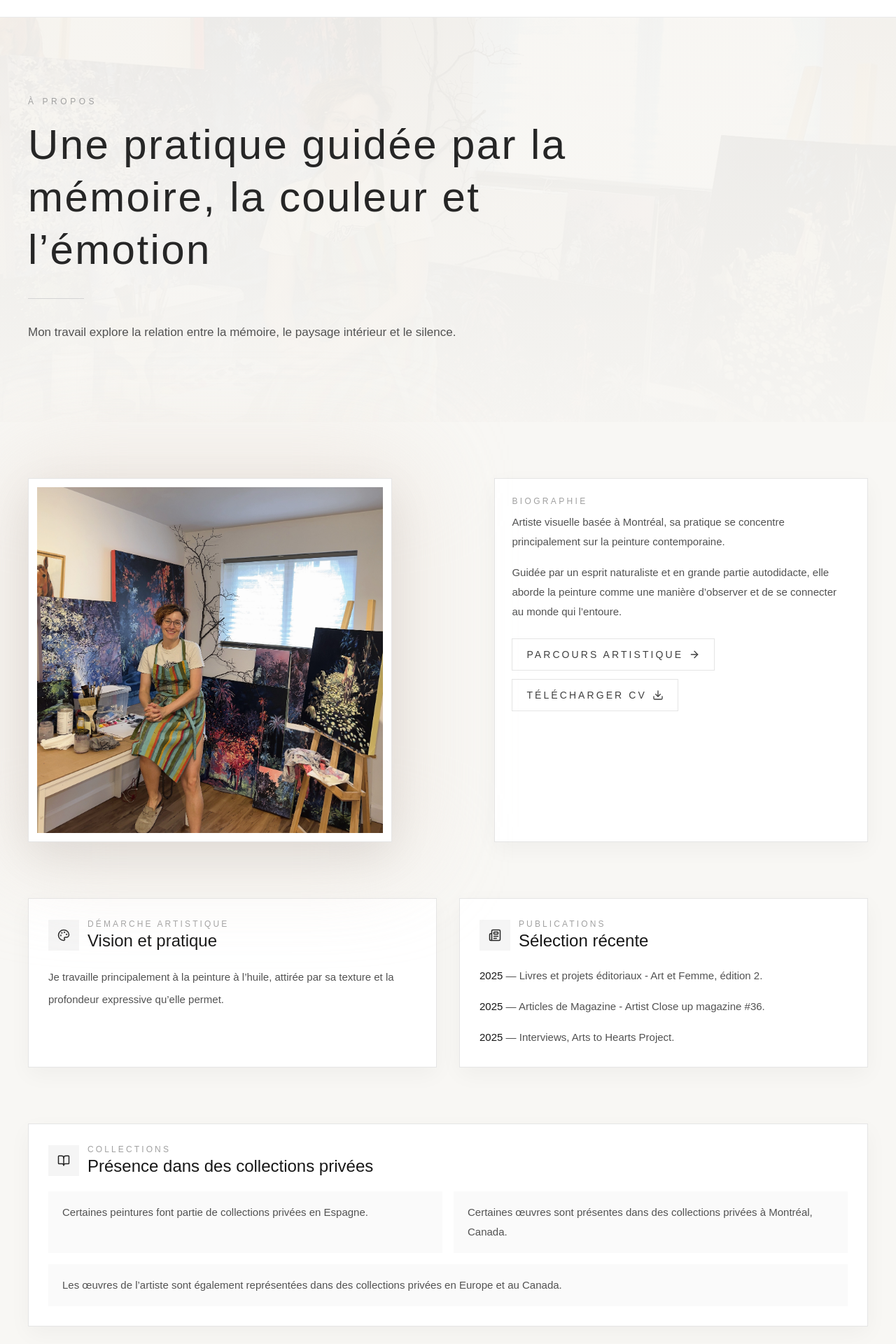
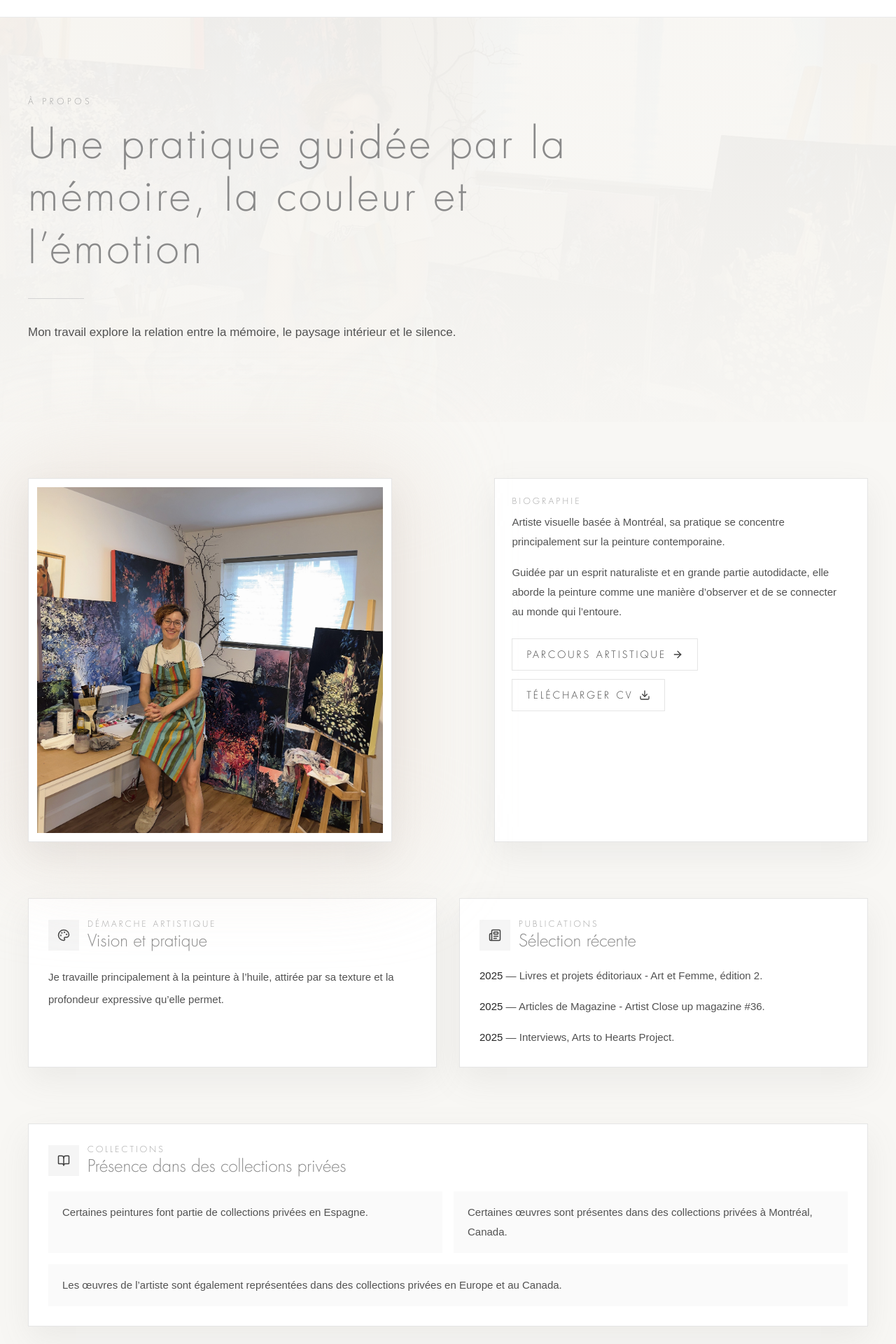
Before and after one commit to Firasxgharbii/sararodriguezserrano, a Next.js app: page /about in a window 1280 px wide. Shown: the part 120-2040 px from the top of the page at 70% size. Built offline with nearby package versions, Linux system fonts and the light colour scheme.

Commit message:
Update latest design and footer changes

```diff
--- a/app/about/page.tsx
+++ b/app/about/page.tsx
@@ -27,6 +27,14 @@ const cvFiles: Record<Lang, string> = {
   es: "/cv/CV Spanish Sara Rodriguez.pdf",
 };
 
+const futuraLight = {
+  fontFamily:
+    '"FuturaLightCustom", "Futura W02 Light", "Futura PT", Futura, "Avenir Next", "Helvetica Neue", Arial, sans-serif',
+  fontWeight: 300,
+};
+
+const softShadow = "shadow-[0_18px_45px_rgba(120,120,120,0.10)]";
+
 function getProfileWrapperSize(size: "small" | "medium" | "large") {
   switch (size) {
     case "small":
@@ -46,7 +54,12 @@ export default function AboutPage() {
   useEffect(() => {
     const syncLang = () => {
       const savedLang = localStorage.getItem(LANG_STORAGE_KEY) as Lang | null;
-      setLang(savedLang === "fr" || savedLang === "en" || savedLang === "es" ? savedLang : "fr");
+
+      setLang(
+        savedLang === "fr" || savedLang === "en" || savedLang === "es"
+          ? savedLang
+          : "fr"
+      );
     };
 
     const loadContent = () => {
@@ -76,19 +89,28 @@ export default function AboutPage() {
       ...defaultSiteContent.about.profileImage,
       ...(content.about?.profileImage ?? {}),
     },
-    publications: content.about?.publications ?? defaultSiteContent.about.publications,
-    collections: content.about?.collections ?? defaultSiteContent.about.collections,
-    exhibitions: content.about?.exhibitions ?? defaultSiteContent.about.exhibitions,
-    formations: content.about?.formations ?? defaultSiteContent.about.formations,
-    distinctions: content.about?.distinctions ?? defaultSiteContent.about.distinctions,
+    publications:
+      content.about?.publications ?? defaultSiteContent.about.publications,
+    collections:
+      content.about?.collections ?? defaultSiteContent.about.collections,
+    exhibitions:
+      content.about?.exhibitions ?? defaultSiteContent.about.exhibitions,
+    formations:
+      content.about?.formations ?? defaultSiteContent.about.formations,
+    distinctions:
+      content.about?.distinctions ?? defaultSiteContent.about.distinctions,
   };
 
   const handleDownloadCV = () => {
     const savedLang = localStorage.getItem(LANG_STORAGE_KEY) as Lang | null;
+
     const activeLang: Lang =
-      savedLang === "fr" || savedLang === "en" || savedLang === "es" ? savedLang : "fr";
+      savedLang === "fr" || savedLang === "en" || savedLang === "es"
+        ? savedLang
+        : "fr";
 
     const rawPath = cvFiles[activeLang];
+
     const link = document.createElement("a");
     link.href = encodeURI(rawPath);
     link.download = rawPath.split("/").pop() || "cv.pdf";
@@ -115,15 +137,24 @@ export default function AboutPage() {
           />
         </div>
 
-        <div className="absolute inset-0 bg-[linear-gradient(to_bottom,rgba(248,247,244,0.72),rgba(248,247,244,0.94))]" />
+        <div className="absolute inset-0 bg-[linear-gradient(to_bottom,rgba(248,247,244,0.76),rgba(248,247,244,0.96))]" />
 
         <div className="relative mx-auto max-w-7xl px-6 py-24 lg:px-10 lg:py-28">
           <div className="max-w-4xl">
-            <p className="mb-4 text-xs uppercase tracking-[0.38em] text-neutral-400">
+            <p
+              className="mb-4 text-xs uppercase tracking-[0.38em] text-neutral-400"
+              style={futuraLight}
+            >
               {t(about.badge, lang)}
             </p>
 
-            <h1 className="text-4xl font-light leading-tight tracking-[0.04em] text-neutral-800 sm:text-5xl lg:text-6xl">
+            <h1
+              className="text-4xl leading-tight text-[#8a8a8a] sm:text-5xl lg:text-6xl"
+              style={{
+                ...futuraLight,
+                letterSpacing: "0.06em",
+              }}
+            >
               {t(about.title, lang)}
             </h1>
 
@@ -143,7 +174,7 @@ export default function AboutPage() {
               <div className="absolute inset-0 scale-110 bg-[#e9dfd7] opacity-70 blur-3xl" />
 
               <div
-                className={`relative overflow-hidden border border-neutral-200 bg-white p-3 shadow-[0_20px_60px_rgba(0,0,0,0.08)] ${getProfileWrapperSize(
+                className={`relative overflow-hidden border border-neutral-200 bg-white p-3 ${softShadow} ${getProfileWrapperSize(
                   about.profileImage.size
                 )}`}
               >
@@ -160,8 +191,11 @@ export default function AboutPage() {
             </div>
           </div>
 
-          <div className="border border-neutral-200 bg-white p-6 shadow-[0_10px_30px_rgba(0,0,0,0.04)]">
-            <p className="mb-2 text-xs uppercase tracking-[0.28em] text-neutral-400">
+          <div className={`border border-neutral-200 bg-white p-6 ${softShadow}`}>
+            <p
+              className="mb-2 text-xs uppercase tracking-[0.28em] text-neutral-400"
+              style={futuraLight}
+            >
               {t(about.bioTitle, lang)}
             </p>
 
@@ -176,8 +210,9 @@ export default function AboutPage() {
             <div className="mt-6 flex flex-wrap gap-3">
               <a
                 href="#parcours"
-className="inline-flex items-center gap-2 border border-neutral-200 px-5 py-3 text-sm uppercase tracking-[0.22em] text-neutral-700 transition duration-300 hover:border-neutral-900 hover:text-neutral-900"
->
+                className="inline-flex items-center gap-2 border border-neutral-200 px-5 py-3 text-sm uppercase tracking-[0.22em] text-neutral-700 transition duration-300 hover:border-neutral-400 hover:bg-neutral-50 hover:text-neutral-900"
+                style={futuraLight}
+              >
                 {t(about.parcoursButtonLabel, lang)}
                 <ArrowRight size={16} />
               </a>
@@ -185,7 +220,8 @@ className="inline-flex items-center gap-2 border border-neutral-200 px-5 py-3 te
               <button
                 type="button"
                 onClick={handleDownloadCV}
-                className="inline-flex items-center gap-2 border border-neutral-200 px-5 py-3 text-sm uppercase tracking-[0.22em] text-neutral-700 transition duration-300 hover:border-neutral-900 hover:text-neutral-900"
+                className="inline-flex items-center gap-2 border border-neutral-200 px-5 py-3 text-sm uppercase tracking-[0.22em] text-neutral-700 transition duration-300 hover:border-neutral-400 hover:bg-neutral-50 hover:text-neutral-900"
+                style={futuraLight}
               >
                 {t(about.cvButtonLabel, lang)}
                 <Download size={16} />
@@ -195,16 +231,24 @@ className="inline-flex items-center gap-2 border border-neutral-200 px-5 py-3 te
         </div>
 
         <div className="mb-20 grid gap-8 lg:grid-cols-2">
-          <div className="border border-neutral-200 bg-white p-7 shadow-[0_10px_30px_rgba(0,0,0,0.04)]">
+          <div className={`border border-neutral-200 bg-white p-7 ${softShadow}`}>
             <div className="mb-5 flex items-center gap-3">
-              <div className="flex h-11 w-11 items-center justify-center bg-neutral-100 text-neutral-800">
+              <div className="flex h-11 w-11 items-center justify-center bg-neutral-100 text-neutral-700">
                 <Palette size={18} />
               </div>
+
               <div>
-                <p className="text-xs uppercase tracking-[0.26em] text-neutral-400">
+                <p
+                  className="text-xs uppercase tracking-[0.26em] text-neutral-400"
+                  style={futuraLight}
+                >
                   {t(about.visionBadge, lang)}
                 </p>
-                <h3 className="text-2xl font-light text-neutral-900">
+
+                <h3
+                  className="text-2xl text-[#8a8a8a]"
+                  style={futuraLight}
+                >
                   {t(about.visionTitle, lang)}
                 </h3>
               </div>
@@ -215,16 +259,24 @@ className="inline-flex items-center gap-2 border border-neutral-200 px-5 py-3 te
             </p>
           </div>
 
-          <div className="border border-neutral-200 bg-white p-7 shadow-[0_10px_30px_rgba(0,0,0,0.04)]">
+          <div className={`border border-neutral-200 bg-white p-7 ${softShadow}`}>
             <div className="mb-5 flex items-center gap-3">
-              <div className="flex h-11 w-11 items-center justify-center bg-neutral-100 text-neutral-800">
+              <div className="flex h-11 w-11 items-center justify-center bg-neutral-100 text-neutral-700">
                 <Newspaper size={18} />
               </div>
+
               <div>
-                <p className="text-xs uppercase tracking-[0.26em] text-neutral-400">
+                <p
+                  className="text-xs uppercase tracking-[0.26em] text-neutral-400"
+                  style={futuraLight}
+                >
                   {t(about.publicationsBadge, lang)}
                 </p>
-                <h3 className="text-2xl font-light text-neutral-900">
+
+                <h3
+                  className="text-2xl text-[#8a8a8a]"
+                  style={futuraLight}
+                >
                   {t(about.publicationsTitle, lang)}
                 </h3>
               </div>
@@ -233,7 +285,7 @@ className="inline-flex items-center gap-2 border border-neutral-200 px-5 py-3 te
             <div className="space-y-4 text-[15px] leading-7 text-neutral-600">
               {about.publications.map((item, index) => (
                 <p key={index}>
-                  <span className="font-medium text-neutral-900">
+                  <span className="font-medium text-neutral-800">
                     {item.year}
                   </span>{" "}
                   — {t(item.text, lang)}
@@ -243,16 +295,24 @@ className="inline-flex items-center gap-2 border border-neutral-200 px-5 py-3 te
           </div>
         </div>
 
-        <div className="mb-20 border border-neutral-200 bg-white p-7 shadow-[0_10px_30px_rgba(0,0,0,0.04)]">
+        <div className={`mb-20 border border-neutral-200 bg-white p-7 ${softShadow}`}>
           <div className="mb-5 flex items-center gap-3">
-            <div className="flex h-11 w-11 items-center justify-center bg-neutral-100 text-neutral-800">
+            <div className="flex h-11 w-11 items-center justify-center bg-neutral-100 text-neutral-700">
               <BookOpen size={18} />
             </div>
+
             <div>
-              <p className="text-xs uppercase tracking-[0.26em] text-neutral-400">
+              <p
+                className="text-xs uppercase tracking-[0.26em] text-neutral-400"
+                style={futuraLight}
+              >
                 {t(about.collectionsBadge, lang)}
               </p>
-              <h3 className="text-2xl font-light text-neutral-900">
+
+              <h3
+                className="text-2xl text-[#8a8a8a]"
+                style={futuraLight}
+              >
                 {t(about.collectionsTitle, lang)}
               </h3>
             </div>
@@ -278,25 +338,35 @@ className="inline-flex items-center gap-2 border border-neutral-200 px-5 py-3 te
 
         <div
           id="parcours"
-          className="border border-neutral-200 bg-white p-7 shadow-[0_10px_30px_rgba(0,0,0,0.04)]"
+          className={`border border-neutral-200 bg-white p-7 ${softShadow}`}
         >
-          <p className="mb-2 text-xs uppercase tracking-[0.28em] text-neutral-400">
+          <p
+            className="mb-2 text-xs uppercase tracking-[0.28em] text-neutral-400"
+            style={futuraLight}
+          >
             {t(about.parcoursBadge, lang)}
           </p>
 
-          <h3 className="mb-8 text-4xl font-light text-neutral-900 sm:text-5xl">
+          <h3
+            className="mb-8 text-4xl text-[#8a8a8a] sm:text-5xl"
+            style={futuraLight}
+          >
             {t(about.parcoursTitle, lang)}
           </h3>
 
           <div className="grid gap-10 lg:grid-cols-3">
             <div>
-              <h4 className="mb-4 text-sm font-medium uppercase tracking-[0.22em] text-neutral-500">
+              <h4
+                className="mb-4 text-sm uppercase tracking-[0.22em] text-neutral-500"
+                style={futuraLight}
+              >
                 {t(about.exhibitionsTitle, lang)}
               </h4>
+
               <div className="space-y-3 text-[15px] leading-7 text-neutral-600">
                 {about.exhibitions.map((item, index) => (
                   <p key={index}>
-                    <span className="font-medium text-neutral-900">
+                    <span className="font-medium text-neutral-800">
                       {item.year}
                     </span>{" "}
                     — {t(item.text, lang)}
@@ -306,13 +376,17 @@ className="inline-flex items-center gap-2 border border-neutral-200 px-5 py-3 te
             </div>
 
             <div>
-              <h4 className="mb-4 text-sm font-medium uppercase tracking-[0.22em] text-neutral-500">
+              <h4
+                className="mb-4 text-sm uppercase tracking-[0.22em] text-neutral-500"
+                style={futuraLight}
+              >
                 {t(about.formationTitle, lang)}
               </h4>
+
               <div className="space-y-3 text-[15px] leading-7 text-neutral-600">
                 {about.formations.map((item, index) => (
                   <p key={index}>
-                    <span className="font-medium text-neutral-900">
+                    <span className="font-medium text-neutral-800">
                       {item.year}
                     </span>{" "}
                     — {t(item.text, lang)}
@@ -322,13 +396,17 @@ className="inline-flex items-center gap-2 border border-neutral-200 px-5 py-3 te
             </div>
 
             <div>
-              <h4 className="mb-4 text-sm font-medium uppercase tracking-[0.22em] text-neutral-500">
+              <h4
+                className="mb-4 text-sm uppercase tracking-[0.22em] text-neutral-500"
+                style={futuraLight}
+              >
                 {t(about.distinctionsTitle, lang)}
               </h4>
+
               <div className="space-y-3 text-[15px] leading-7 text-neutral-600">
                 {about.distinctions.map((item, index) => (
                   <p key={index}>
-                    <span className="font-medium text-neutral-900">
+                    <span className="font-medium text-neutral-800">
                       {item.year}
                     </span>{" "}
                     — {t(item.text, lang)}
@@ -340,6 +418,16 @@ className="inline-flex items-center gap-2 border border-neutral-200 px-5 py-3 te
         </div>
       </section>
 
+      <style jsx global>{`
+        @font-face {
+          font-family: "FuturaLightCustom";
+          src: url("/fonts/Futura-Light.woff2") format("woff2");
+          font-weight: 300;
+          font-style: normal;
+          font-display: swap;
+        }
+      `}</style>
+
       <Footer />
     </main>
   );
--- a/app/src/components/Footer.tsx
+++ b/app/src/components/Footer.tsx
@@ -2,11 +2,15 @@
 
 import Link from "next/link";
 import { useEffect, useState } from "react";
-import { Instagram, Mail, Image } from "lucide-react";
+import { Facebook, Instagram, Mail } from "lucide-react";
+
+const INSTAGRAM_URL = "https://www.instagram.com/sara_rodriguez_serrano/";
+const FACEBOOK_URL = "https://www.facebook.com/saru.rodriguez.9";
+const EMAIL_URL = "mailto:sararodriguezserrano.art@gmail.com";
 
 const futuraLight = {
   fontFamily:
-    '"Futura PT", Futura, "Avenir Next", "Helvetica Neue", Arial, sans-serif',
+    '"FuturaLightCustom", "Futura W02 Light", "Futura PT", Futura, "Avenir Next", "Helvetica Neue", Arial, sans-serif',
   fontWeight: 300,
 };
 
@@ -21,72 +25,71 @@ export default function Footer() {
 
   return (
     <footer className="w-full border-t border-black/10 bg-[#d6d6d6] text-black">
-      <div className="w-full px-6 py-20 sm:px-10 lg:px-20">
-
-        {/* 🔥 CREDIT */}
+      <div className="w-full px-6 py-16 sm:px-10 sm:py-20 lg:px-20">
         <div
-          className="mb-16 text-[10px] uppercase tracking-[0.34em] text-black/40"
+          className="mb-12 text-center text-[10px] uppercase tracking-[0.34em] text-black/40 sm:mb-16 lg:text-left"
           style={futuraLight}
         >
           Made by OffClassic Studio
         </div>
 
-        <div className="grid items-start gap-14 lg:grid-cols-12">
-
-          {/* NAVIGATION */}
-          <div className="lg:col-span-3">
+        <div className="grid items-start gap-12 lg:grid-cols-12">
+          <div className="text-center lg:col-span-3 lg:text-left">
             <nav
               className="space-y-4 text-[11px] uppercase tracking-[0.28em] text-black/70"
               style={futuraLight}
             >
-              <Link href="/#works" className="block transition hover:text-black">
+              <Link href="/oeuvres" className="block transition hover:text-black">
                 ŒUVRES
               </Link>
 
-              <Link href="/#about" className="block transition hover:text-black">
+              <Link href="/about" className="block transition hover:text-black">
                 À PROPOS
               </Link>
 
-              <Link href="/#contact" className="block transition hover:text-black">
+              <Link href="/contact" className="block transition hover:text-black">
                 CONTACT
               </Link>
             </nav>
           </div>
 
-          {/* SOCIAL */}
-          <div className="space-y-4 text-sm text-black/65 lg:col-span-3">
+          <div className="flex flex-col items-center gap-4 text-sm text-black/65 lg:col-span-3 lg:items-start">
             <a
-              href="https://www.instagram.com/sara_rodriguez_serrano/"
+              href={INSTAGRAM_URL}
               target="_blank"
               rel="noreferrer"
               className="flex items-center gap-3 transition hover:text-black"
+              style={futuraLight}
             >
               <Instagram size={17} strokeWidth={1.5} />
               Instagram
             </a>
 
             <a
-              href="mailto:sararodriguezserrano.art@gmail.com"
+              href={EMAIL_URL}
               className="flex items-center gap-3 transition hover:text-black"
+              style={futuraLight}
             >
               <Mail size={17} strokeWidth={1.5} />
               Email
             </a>
 
             <a
-              href="#"
+              href={FACEBOOK_URL}
+              target="_blank"
+              rel="noreferrer"
               className="flex items-center gap-3 transition hover:text-black"
+              style={futuraLight}
             >
-              <Image size={17} strokeWidth={1.5} />
+              <Facebook size={17} strokeWidth={1.5} />
               Facebook
             </a>
           </div>
 
-          {/* BIG NAME */}
-          <div className="ml-auto flex flex-col items-end text-right lg:col-span-6">
+          <div className="flex flex-col items-center text-center lg:col-span-6 lg:items-end lg:text-right">
             <div
               data-reveal
-              className="reveal text-[46px] uppercase leading-[1.05] text-[#8a8a8a] sm:text-[62px] lg:text-[86px]"
+              className="reveal max-w-[760px] text-[34px] uppercase leading-[1.08] text-[#8a8a8a] sm:text-[54px] lg:text-[82px]"
               style={{
                 ...futuraLight,
                 letterSpacing: "0.08em",
@@ -104,19 +107,27 @@ export default function Footer() {
           </div>
         </div>
 
-        {/* BUTTON */}
-        <div className="mt-16">
-          <Link
-            href="/#contact"
-            className="inline-flex h-11 items-center justify-center border border-black/60 px-12 text-[11px] uppercase tracking-[0.25em] text-black/80 transition hover:bg-black hover:text-white"
-            style={futuraLight}
-          >
-            LET’S CONNECT
-          </Link>
+        <div className="mt-14 flex justify-center lg:justify-start">
+       <Link
+  href="/contact"
+  className="inline-flex h-11 items-center justify-center border border-neutral-300 bg-white px-10 text-[11px] uppercase tracking-[0.25em] text-neutral-700 transition duration-300 hover:border-neutral-500 hover:bg-neutral-100 hover:text-neutral-900 sm:px-12"
+  style={futuraLight}
+>
+  LET’S CONNECT
+</Link>
         </div>
       </div>
 
-      {/* ANIMATION */}
+      <style jsx global>{`
+        @font-face {
+          font-family: "FuturaLightCustom";
+          src: url("/fonts/Futura-Light.woff2") format("woff2");
+          font-weight: 300;
+          font-style: normal;
+          font-display: swap;
+        }
+      `}</style>
+
       <style jsx>{`
         .reveal {
           opacity: 0;
@@ -133,7 +144,6 @@ export default function Footer() {
   );
 }
 
-/* ANIMATION */
 function useRevealOnScroll() {
   useEffect(() => {
     const elements = document.querySelectorAll("[data-reveal]");
```
